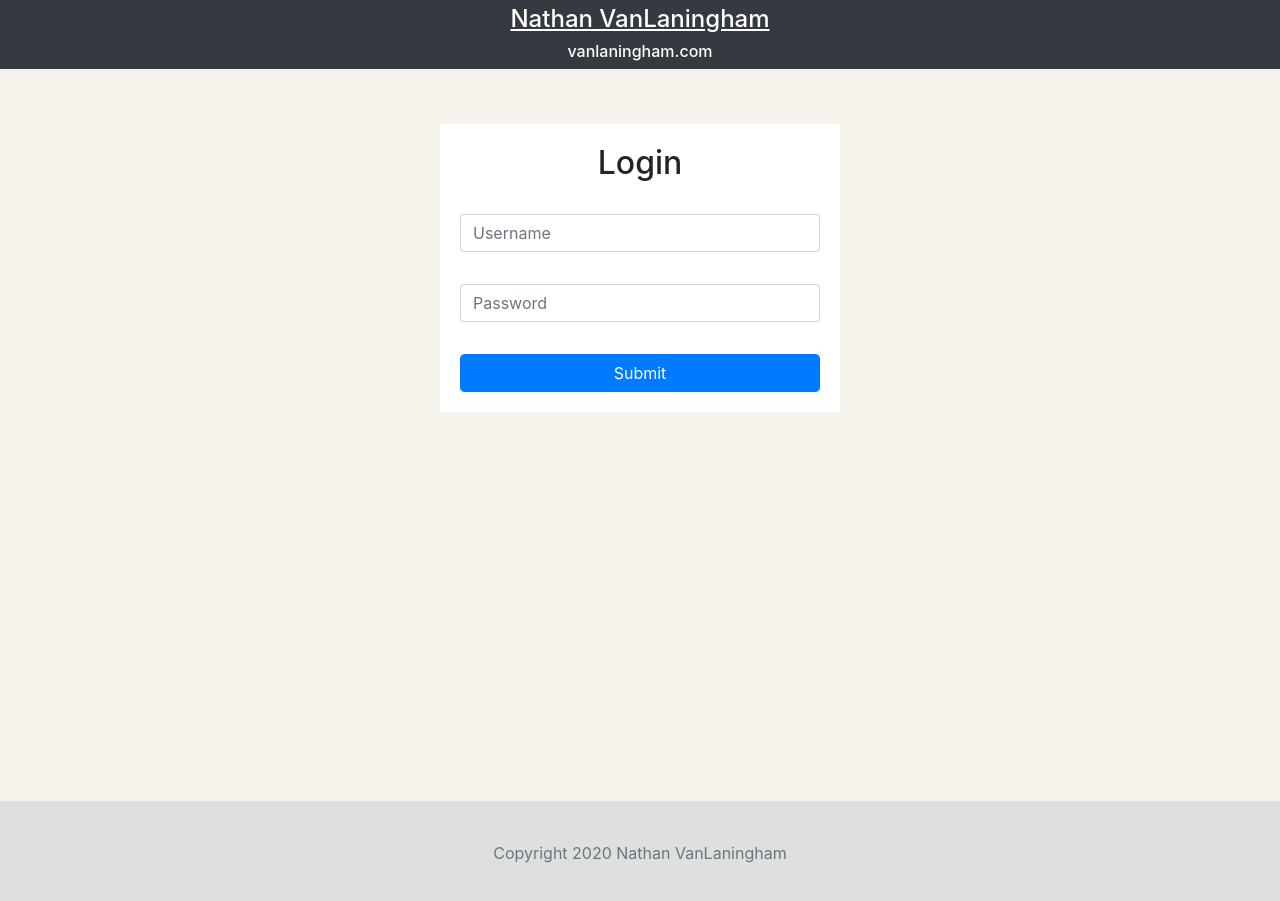
After one commit to dsvanlani/vanlaninghamdotcom, a Django app: page /accounts/login/ in a window 1280 px wide. The commit adds this page. Run offline with Django 3.2, Linux system fonts and the light colour scheme.

Commit message:
Added login view

```diff
--- a/VanLaninghamDotCom/urls.py
+++ b/VanLaninghamDotCom/urls.py
@@ -15,8 +15,12 @@ Including another URLconf
 """
 from django.contrib import admin
 from django.urls import path, include
+from django.contrib.auth import views as auth_views
 
 urlpatterns = [
     path('admin/', admin.site.urls),
-    path('', include('reviews.urls'))
+    path('', include('reviews.urls')),
+    path('accounts/login/',
+         auth_views.LoginView.as_view(template_name='registration/login.html'),
+         name='login')
 ]
--- a/reviews/static/css/style.css
+++ b/reviews/static/css/style.css
@@ -155,4 +155,16 @@ footer {
   width: 100%;
 }
 
+#login-box {
+  background-color: white;
+  max-width: 400px;
+  padding: 20px;
+  margin: auto;
+  margin-top: 40px;
+  margin-bottom: 35%;
+}
+#login-box input {
+  margin-top: 2rem;
+}
+
 /*# sourceMappingURL=style.css.map */
--- a/reviews/static/css/style.scss
+++ b/reviews/static/css/style.scss
@@ -167,3 +167,19 @@ footer {
     width:100%;
         }
     }
+
+
+// LOGIN Page Styling
+
+#login-box {
+    background-color: white;
+    max-width: 400px;
+    padding:20px;
+    margin: auto;
+    margin-top: 40px;
+    margin-bottom: 35%;
+
+    input {
+        margin-top: 2rem;
+        }
+}
--- /dev/null
+++ b/reviews/templates/registration/login.html
@@ -0,0 +1,23 @@
+{% extends 'layout.html' %}
+{% block title %}VanLaningham.com | Login{% endblock %}
+{% block body %}
+<div class="container">
+    <div class="row">
+        <div class="col text-center">
+            <div id="login-box">
+                <h2>Login</h2>
+                {% if form.errors %}
+                <p class="alert-danger">Username or Password did not match</p>
+                {% endif %}
+                <form class="form" method="POST" action="{% url 'login' %}">
+                    {% csrf_token %}
+                    <input class="form-control" type="text" placeholder="Username" name="username">
+                    <input class="form-control" type="password" placeholder="Password" name="password">
+                    <input class="form-control btn btn-primary" type="submit">
+                    <input type="hidden" name="next" value="{% url 'home' %}">
+                </form>
+            </div>
+        </div>
+    </div>
+</div>
+{% endblock %}
--- a/reviews/views.py
+++ b/reviews/views.py
@@ -30,9 +30,7 @@ def getSearchResults(string):
     return reviews
 
 
-# Views
-
-
+# Review Relevant Views
 def home(request):
     recentReviews = Review.objects.all().order_by('-id')[:6]
     allReviews = Review.objects.all().order_by('bookAuthorLastName')
```
Also changed, not shown: 1 other file.
